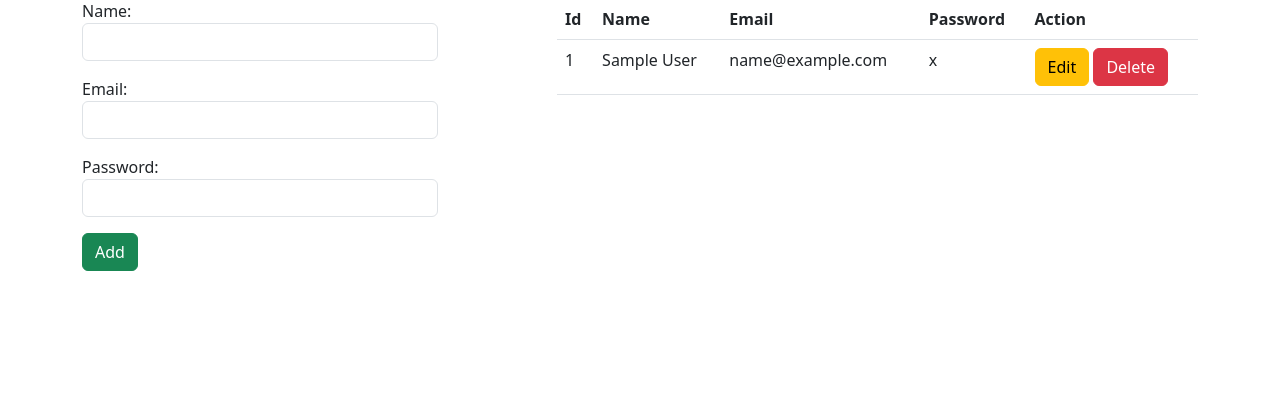
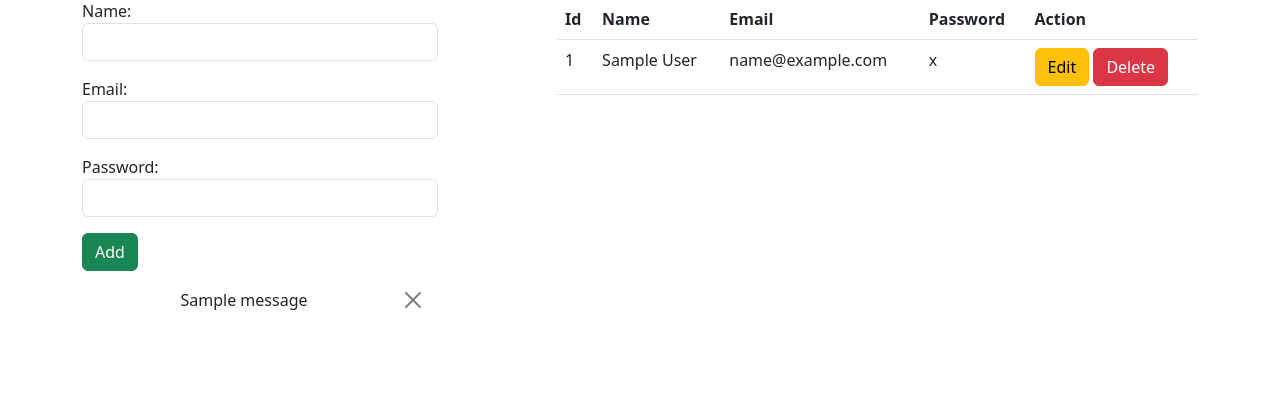
Before and after one commit to Aazan786/Django-CRUD-Mastery, a Django app: page / in a window 1280 px wide. Shown: the part 216-624 px from the top of the page. Run offline with Django 4.2, Linux system fonts and the light colour scheme; tables that the repository leaves empty hold one stand-in row (values such as "Sample post"); one stand-in notice (Sample message) is shown; some libraries are stand-ins or nearby versions.

Commit message:
Messages Functionality Added

```diff
--- a/App/templates/App/addandshow.html
+++ b/App/templates/App/addandshow.html
@@ -9,6 +9,16 @@
         {{form.as_p}}
         <input type="submit" class= "btn btn-success" value="Add">
         </form>
+        <div class="text-center">
+            {% if messages %}
+                {% for message in messages %}
+                    <div class="alert {{ message.tags }} alert-dismissible fade show" role="alert">
+                        {{ message }}
+                        <button type="button" class="btn-close" data-bs-dismiss="alert" aria-label="Close"></button>
+                    </div>
+                {% endfor %}
+            {% endif %}
+        </div>
     </div>
 
     <div class="col-sm-7 offset-1">
--- a/App/views.py
+++ b/App/views.py
@@ -1,5 +1,6 @@
 from django.shortcuts import render, redirect
 from django.http import HttpRequest
+from django.contrib import messages
 from .forms import RegistrationForm
 from .models import User
 
@@ -10,6 +11,7 @@ def add_show(request):
         fm = RegistrationForm(request.POST)
         if fm.is_valid():
             fm.save()
+            messages.success(request, "Record has been added successfully.", extra_tags='success')
             fm = RegistrationForm()
     else:
         fm = RegistrationForm()
@@ -25,6 +27,7 @@ def update_data(request, id):
         fm = RegistrationForm(request.POST, instance= data)
         if fm.is_valid():
             fm.save()
+            messages.info(request, "Record Has been updated")
     else:
         data = User.objects.get(pk=id)
         fm = RegistrationForm(instance= data)
@@ -38,4 +41,5 @@ def delete_data(request, id):
      if request.method == "POST":
         data = User.objects.get(pk=id)
         data.delete()
+        messages.warning(request, "Record has been deleted.", extra_tags='warning')
         return redirect("App:addandshow")
```
Also changed, not shown: App/templates/App/update.html (+17 -5 lines).
